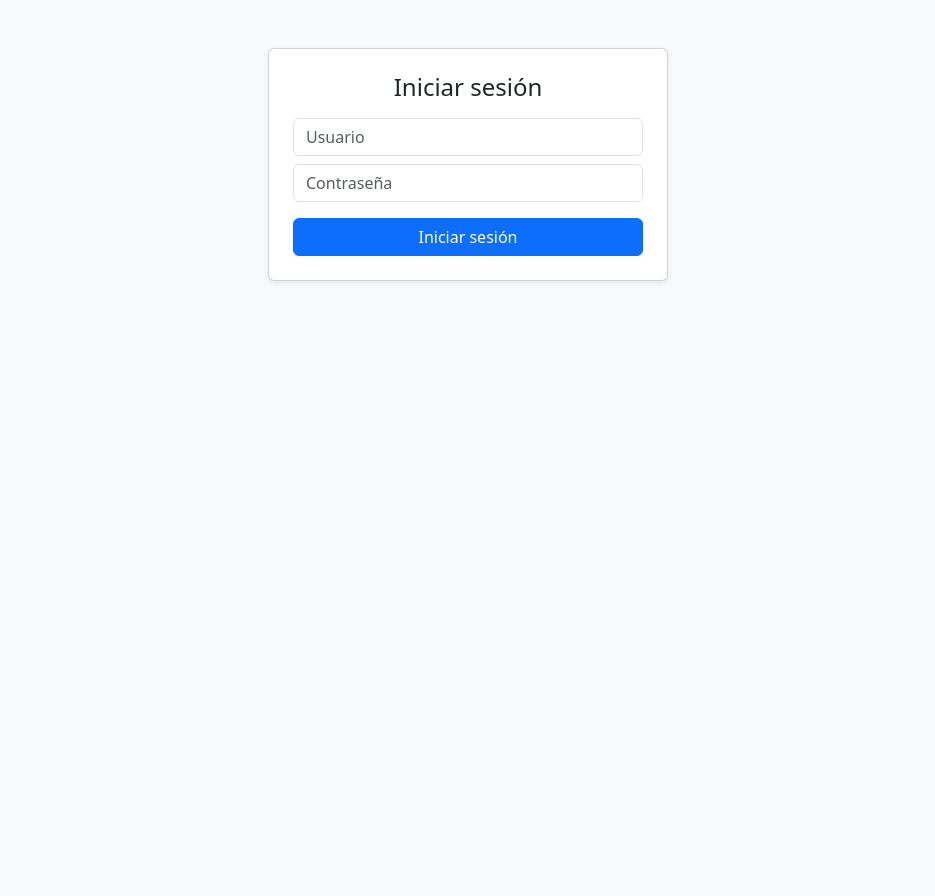
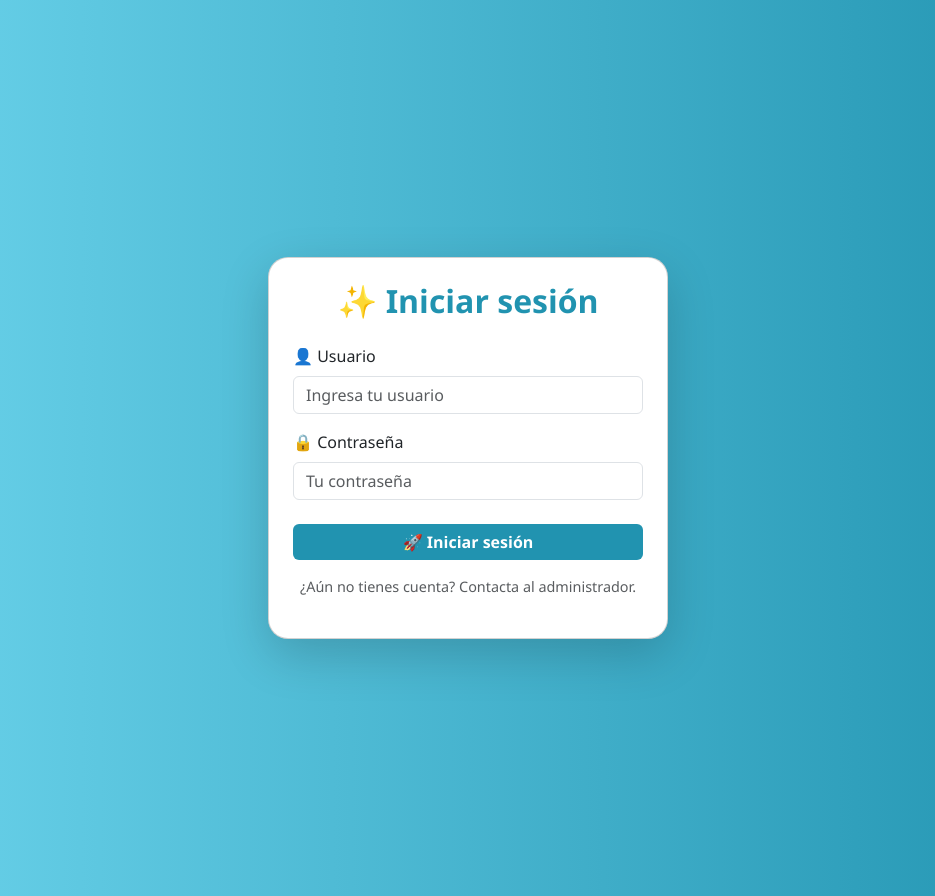
Before and after one commit to robertgg34/UMG_QUINTOSEMESTRE, a plain HTML site: page index.html in a window 1280 px wide. Shown: the whole page, without its empty margins (172-1107 px from the left). Before the commit the page ends 800 px from the top, so only its background shows below. Drawn offline with nearby package versions, Linux system fonts and the light colour scheme.

Commit message:
Pantalla de login rediseñada 💅

```diff
--- a/index.html
+++ b/index.html
@@ -6,16 +6,29 @@
   <title>Clima y Recomendaciones</title>
   <link rel="stylesheet" href="https://cdn.jsdelivr.net/npm/bootstrap@5.3.2/dist/css/bootstrap.min.css"/>
 </head>
-<body class="bg-light">
+<body style="background: linear-gradient(to right, #6dd5ed, #2193b0); font-family: 'Segoe UI', sans-serif;">
 
   <div class="container py-5">
 
     <!-- Login -->
-    <div id="loginContainer" class="card p-4 shadow-sm mb-4" style="max-width: 400px; margin: auto;">
-      <h4 class="mb-3 text-center">Iniciar sesión</h4>
-      <input id="usernameInput" class="form-control mb-2" placeholder="Usuario" />
-      <input id="passwordInput" type="password" class="form-control mb-3" placeholder="Contraseña" />
-      <button onclick="iniciarSesion()" class="btn btn-primary w-100">Iniciar sesión</button>
+    <div id="loginContainer" class="d-flex align-items-center justify-content-center min-vh-100">
+      <div class="card shadow-lg p-4 w-100" style="max-width: 400px; border-radius: 20px;">
+        <h2 class="text-center mb-4" style="font-weight: bold; color: #2193b0;">✨ Iniciar sesión</h2>
+
+        <div class="form-group mb-3">
+          <label for="usernameInput" class="form-label">👤 Usuario</label>
+          <input type="text" class="form-control" id="usernameInput" placeholder="Ingresa tu usuario">
+        </div>
+
+        <div class="form-group mb-4">
+          <label for="passwordInput" class="form-label">🔒 Contraseña</label>
+          <input type="password" class="form-control" id="passwordInput" placeholder="Tu contraseña">
+        </div>
+
+        <button onclick="iniciarSesion()" class="btn btn-primary w-100 fw-bold" style="background-color: #2193b0; border: none;">🚀 Iniciar sesión</button>
+
+        <p class="text-center mt-3 text-muted" style="font-size: 0.9rem;">¿Aún no tienes cuenta? Contacta al administrador.</p>
+      </div>
     </div>
 
     <!-- Logout -->
@@ -135,7 +148,7 @@
       if (localStorage.getItem("token")) {
         mostrarApp();
       } else {
-        document.getElementById("loginContainer").style.display = "block";
+        document.getElementById("loginContainer").style.display = "flex";
         document.getElementById("logoutContainer").style.display = "none";
         document.getElementById("buscadorClima").style.display = "none";
         document.getElementById("resultados").style.display = "none";
```
